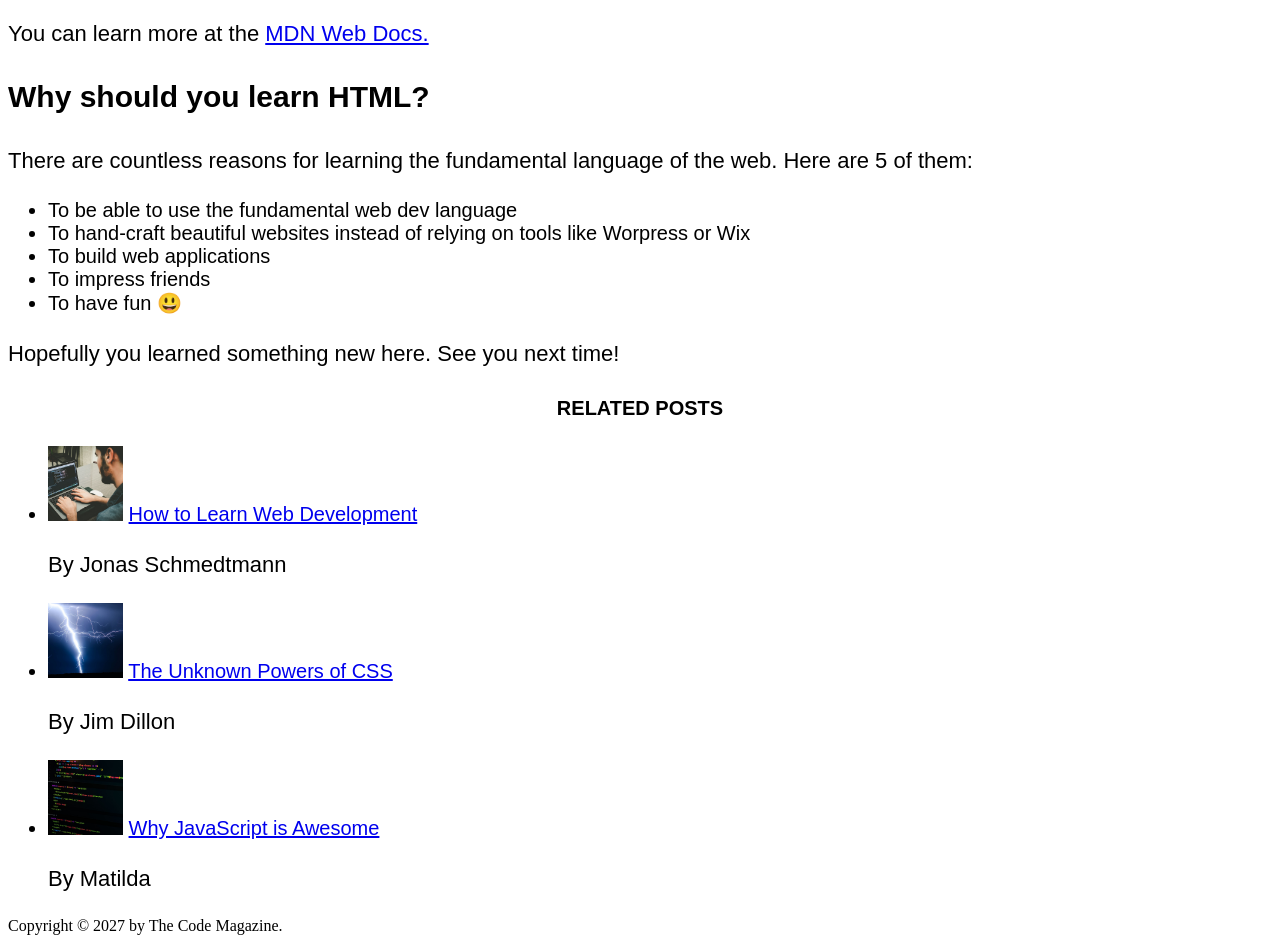
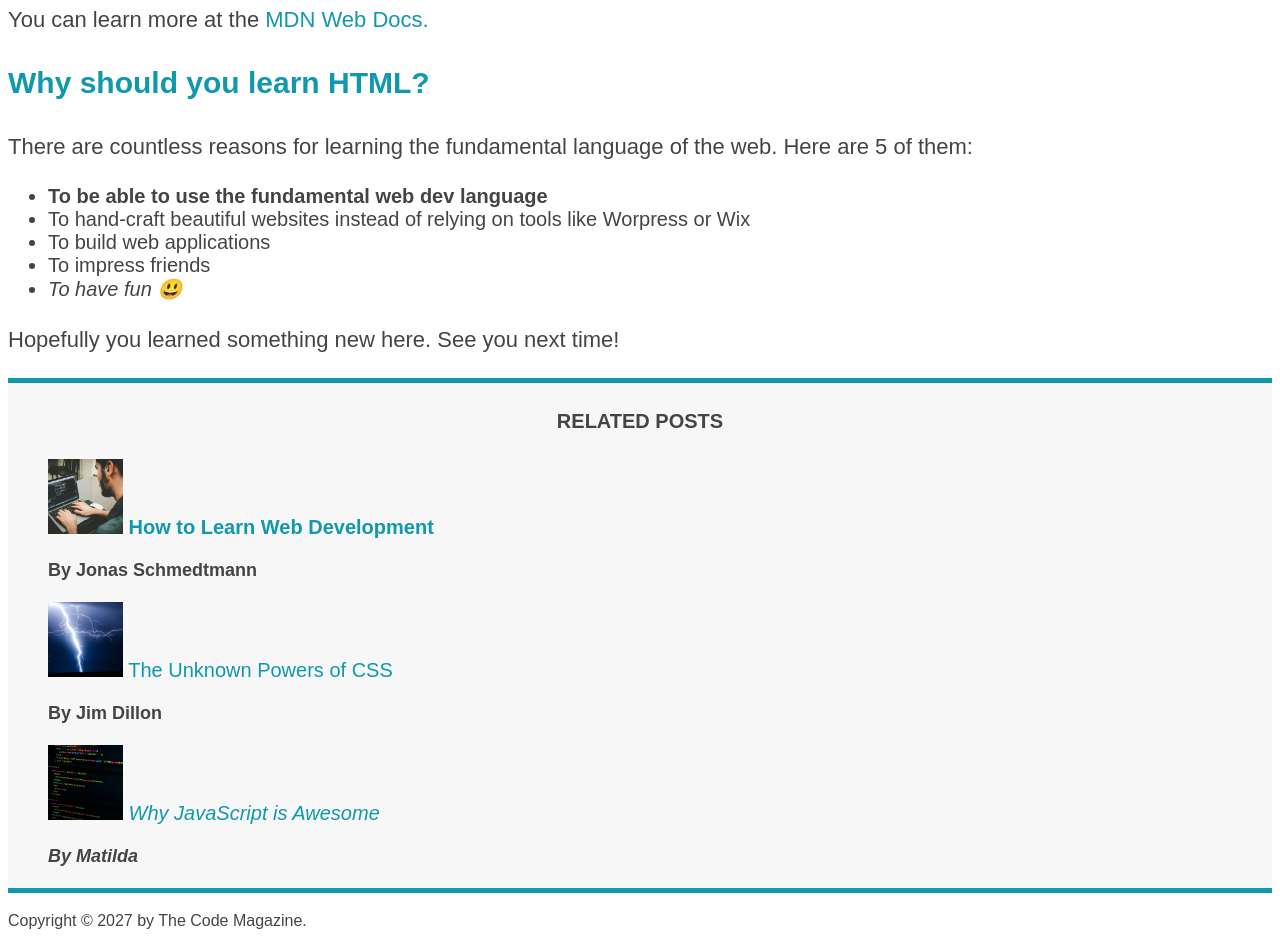
Before and after one commit to sohamnesarikar/html-css-course, a plain HTML site: page 03-CSS-Fundamentals/index.html in a window 1280 px wide. Shown: the part 1072-2021 px from the top of the page. Drawn offline with Linux system fonts and the light colour scheme.

Commit message:
class & id selectors, colors, pseudo classes added in project

```diff
--- a/03-CSS-Fundamentals/index.html
+++ b/03-CSS-Fundamentals/index.html
@@ -6,7 +6,7 @@
     <title>The Basic Language of the Web: HTML</title>
   </head>
   <body>
-    <header>
+    <header class="main-header">
       <h1>📘 The Code Magazine</h1>
 
       <nav>
@@ -21,48 +21,32 @@
       <header>
         <h2>The Basic Language of the Web: HTML</h2>
 
-        <img
-          src="img/laura-jones.jpg"
-          alt="Laura jones headshot"
-          width="50"
-          height="50"
-        />
+        <img src="img/laura-jones.jpg" alt="Laura jones headshot" width="50" height="50" />
 
-        <p>Posted by <strong>Laura Jones</strong> on Monday, June 21st 2027</p>
+        <p id="author">Posted by <strong>Laura Jones</strong> on Monday, June 21st 2027</p>
 
-        <img
-          src="img/post-img.jpg"
-          alt="html code image"
-          width="500"
-          height="200"
-        />
+        <img src="img/post-img.jpg" alt="html code image" width="500" height="200" />
       </header>
 
       <p>
         All modern websites and web applications are built using three
         <em>fundamental</em>
-        technologies: HTML, CSS and JavaScript. These are the languages of the
-        web.
+        technologies: HTML, CSS and JavaScript. These are the languages of the web.
       </p>
 
-      <p>
-        In this post, let's focus on HTML. We will learn what HTML is all about,
-        and why you too should learn it.
-      </p>
+      <p>In this post, let's focus on HTML. We will learn what HTML is all about, and why you too should learn it.</p>
 
       <h3>What is HTML?</h3>
 
       <p>
-        HTML stands for <strong>H</strong>yper<strong>T</strong>ext
-        <strong>M</strong>arkup <strong>L</strong>anguage. It's a markup
-        language that web developers use to structure and describe the content
-        of a webpage (not a programming language).
+        HTML stands for <strong>H</strong>yper<strong>T</strong>ext <strong>M</strong>arkup <strong>L</strong>anguage.
+        It's a markup language that web developers use to structure and describe the content of a webpage (not a
+        programming language).
       </p>
 
       <p>
-        HTML consists of elements that describe different types of content:
-        paragraphs, links, headings, images, video, etc. Web browsers understand
-        HTML and render HTML code as websites.
+        HTML consists of elements that describe different types of content: paragraphs, links, headings, images, video,
+        etc. Web browsers understand HTML and render HTML code as websites.
       </p>
 
       <p>In HTML, each element is made up of 3 parts:</p>
@@ -75,26 +59,16 @@
 
       <p>
         You can learn more at the
-        <a
-          href="https://developer.mozilla.org/en-US/docs/Web/HTML"
-          target="_blank"
-          >MDN Web Docs.</a
-        >
+        <a href="https://developer.mozilla.org/en-US/docs/Web/HTML" target="_blank">MDN Web Docs.</a>
       </p>
 
       <h3>Why should you learn HTML?</h3>
 
-      <p>
-        There are countless reasons for learning the fundamental language of the
-        web. Here are 5 of them:
-      </p>
+      <p>There are countless reasons for learning the fundamental language of the web. Here are 5 of them:</p>
 
       <ul>
         <li>To be able to use the fundamental web dev language</li>
-        <li>
-          To hand-craft beautiful websites instead of relying on tools like
-          Worpress or Wix
-        </li>
+        <li>To hand-craft beautiful websites instead of relying on tools like Worpress or Wix</li>
         <li>To build web applications</li>
         <li>To impress friends</li>
         <li>To have fun 😃</li>
@@ -106,37 +80,29 @@
     <aside>
       <h4>Related posts</h4>
 
-      <ul>
+      <ul class="related">
         <li>
-          <img
-            src="img/related-1.jpg"
-            alt="Man do coding on laptop"
-            width="75"
-            height="75"
-          />
+          <img src="img/related-1.jpg" alt="Man do coding on laptop" width="75" height="75" />
           <a href="#">How to Learn Web Development</a>
-          <p>By Jonas Schmedtmann</p>
+          <p class="related-author">By Jonas Schmedtmann</p>
         </li>
 
         <li>
           <img src="img/related-2.jpg" alt="Lightning" width="75" height="75" />
           <a href="#">The Unknown Powers of CSS</a>
-          <p>By Jim Dillon</p>
+          <p class="related-author">By Jim Dillon</p>
         </li>
 
         <li>
-          <img
-            src="img/related-3.jpg"
-            alt="Javascript code on screen"
-            width="75"
-            height="75"
-          />
+          <img src="img/related-3.jpg" alt="Javascript code on screen" width="75" height="75" />
           <a href="#">Why JavaScript is Awesome</a>
-          <p>By Matilda</p>
+          <p class="related-author">By Matilda</p>
         </li>
       </ul>
     </aside>
 
-    <footer>Copyright &copy; 2027 by The Code Magazine.</footer>
+    <footer>
+      <p id="copyright">Copyright &copy; 2027 by The Code Magazine.</p>
+    </footer>
   </body>
 </html>
--- a/03-CSS-Fundamentals/style.css
+++ b/03-CSS-Fundamentals/style.css
@@ -1,34 +1,106 @@
+h1,
+h2,
+h3,
+h4,
+p,
+li {
+  font-family: sans-serif;
+  color: #444;
+}
+
+h1,
+h2,
+h3 {
+  color: #1098ad;
+}
+
 h1 {
   font-size: 26px;
-  font-family: sans-serif;
   font-style: italic;
   text-transform: uppercase;
 }
 
 h2 {
   font-size: 40px;
-  font-family: sans-serif;
 }
 
 h3 {
   font-size: 30px;
-  font-family: sans-serif;
 }
 
 h4 {
   font-size: 20px;
-  font-family: sans-serif;
   text-transform: uppercase;
   text-align: center;
 }
 
 p {
   font-size: 22px;
-  font-family: sans-serif;
   line-height: 1.5;
 }
 
 li {
   font-size: 20px;
-  font-family: sans-serif;
 }
+
+aside {
+  background-color: #f7f7f7;
+  border-top: 5px solid #1098ad;
+  border-bottom: 5px solid #1098ad;
+}
+
+.main-header {
+  background-color: #f7f7f7;
+}
+
+#author {
+  font-size: 18px;
+  font-style: italic;
+}
+
+.related {
+  list-style: none;
+}
+
+.related-author {
+  font-weight: bold;
+  font-size: 18px;
+}
+
+#copyright {
+  font-size: 16px;
+}
+
+li:first-child {
+  font-weight: bold;
+}
+
+li:last-child {
+  font-style: italic;
+}
+
+article p:first-child {
+  color: red;
+}
+
+/* Styling links */
+/* follow this order - link, visited, hover, active - LVHA */
+a:link {
+  color: #1098ad;
+  text-decoration: none;
+}
+
+a:visited {
+  color: #1098ad;
+}
+
+a:hover {
+  color: orangered;
+  font-weight: bold;
+  text-decoration: underline orangered;
+}
+
+a:active {
+  background-color: black;
+  font-style: italic;
+}
```
